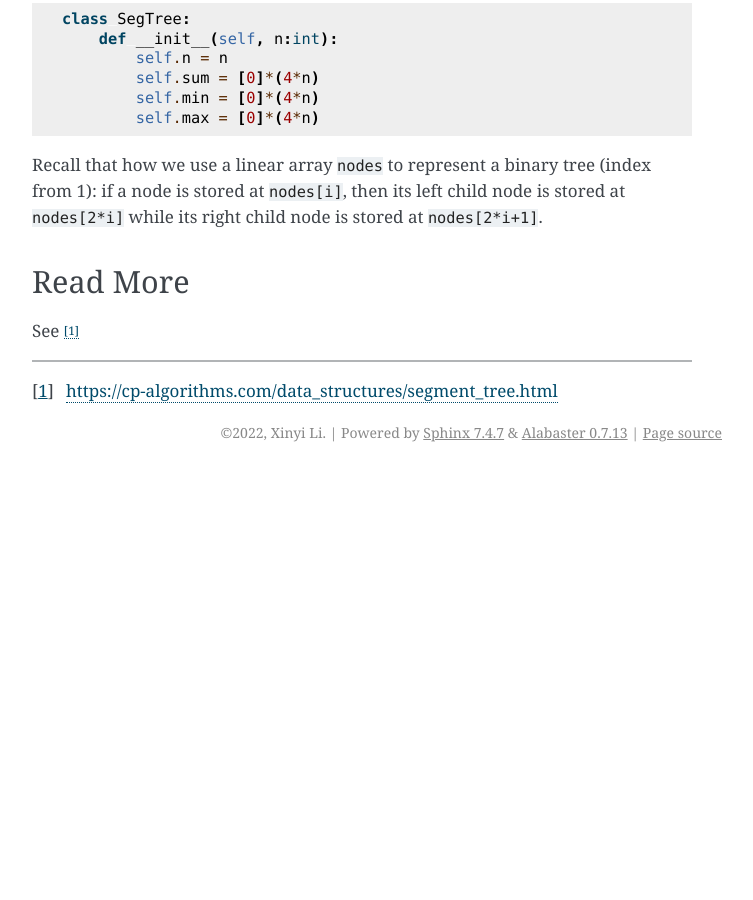
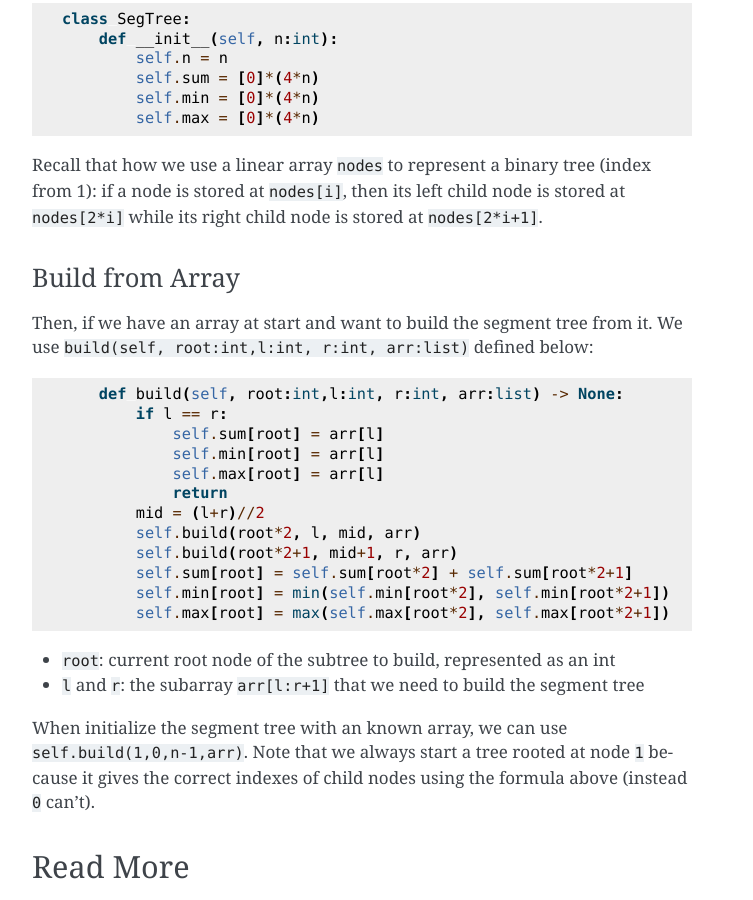
Before and after one commit to li-xin-yi/lctemplates, a Sphinx documentation site: the page built from docs/source/segtree.md, in a window 1280 px wide and 900 px high, scrolled down 3234 px. Shown: the whole window, without its empty margins (388-1141 px from the left). Built offline with Sphinx 7.4.7, drawn with Linux system fonts in a browser that asks for light colours; before the commit the page ends 3706 px from its top, so only the background shows below that.

Commit message:
Update segtree.md

````diff
--- a/docs/source/segtree.md
+++ b/docs/source/segtree.md
@@ -57,6 +57,29 @@ class SegTree:
 
 Recall that how we use a linear array `nodes` to represent a binary tree (index from 1): if a node is stored at `nodes[i]`, then its left child node is stored at `nodes[2*i]` while its right child node is stored at `nodes[2*i+1]`.
 
+### Build from Array
+
+Then, if we have an array at start and want to build the segment tree from it. We use `build(self, root:int,l:int, r:int, arr:list)` defined below:
+
+```py
+    def build(self, root:int,l:int, r:int, arr:list) -> None:
+        if l == r:
+            self.sum[root] = arr[l]
+            self.min[root] = arr[l]
+            self.max[root] = arr[l]
+            return
+        mid = (l+r)//2
+        self.build(root*2, l, mid, arr)
+        self.build(root*2+1, mid+1, r, arr)
+        self.sum[root] = self.sum[root*2] + self.sum[root*2+1]
+        self.min[root] = min(self.min[root*2], self.min[root*2+1])
+        self.max[root] = max(self.max[root*2], self.max[root*2+1])
+```
+
+- `root`: current root node of the subtree to build, represented as an int
+- `l` and `r`: the subarray `arr[l:r+1]` that we need to build the segment tree
+
+When initialize the segment tree with an known array, we can use `self.build(1,0,n-1,arr)`. Note that we always start a tree rooted at node `1` because it gives the correct indexes of child nodes using the formula above (instead `0` can't).
 
 ## Read More
 
````
